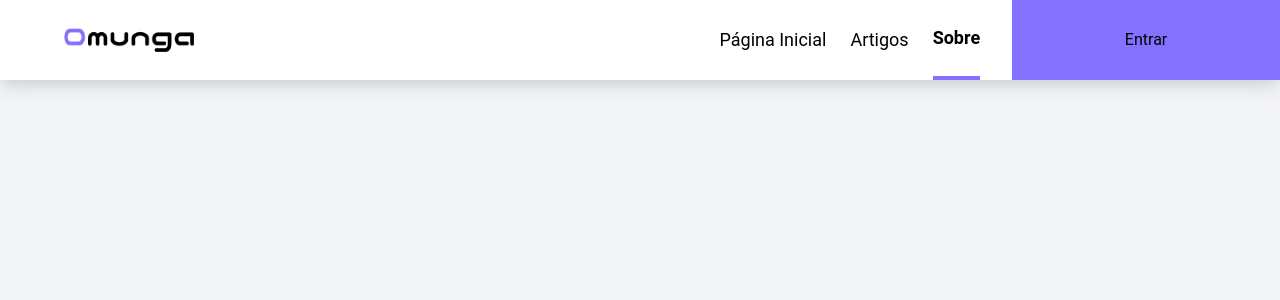
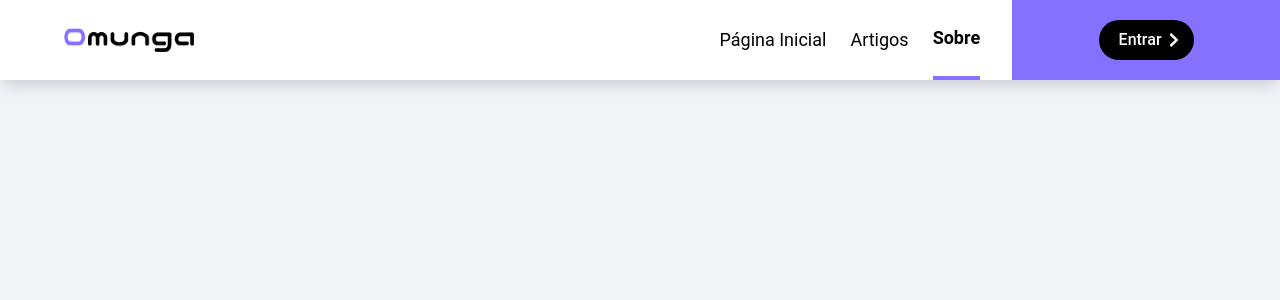
Before and after one commit to Francisco-Fetapi/omunga-front-end-tailwindcss, a Next.js app: page /sobre in a window 1280 px wide. Shown: the top 300 px of the page. Built offline with nearby package versions, Linux system fonts and the light colour scheme.

Commit message:
feat: button created and styled

```diff
--- /dev/null
+++ b/src/components/Button/Button.tsx
@@ -0,0 +1,37 @@
+interface ButtonProps {
+  /**
+   * Button label
+   */
+  children: React.ReactNode;
+  /**
+   * If true the button width it's going cover its container.
+   */
+  fullWidth?: boolean;
+  /**
+   * Define a icon to be showed at the right of button.
+   */
+  iconEnd?: React.ReactNode;
+  /**
+   * Define a icon to be showed at the left of button.
+   */
+  iconStart?: React.ReactNode;
+}
+
+export default function Button({
+  children,
+  fullWidth,
+  iconEnd,
+  iconStart,
+}: ButtonProps) {
+  return (
+    <button
+      className={` grid-flow-col gap-1 items-center text-white font-medium pl-5 pr-3 py-2 bg-black rounded-3xl ${
+        fullWidth ? "grid" : "inline-grid"
+      }`}
+    >
+      {iconStart && <>{iconStart}</>}
+      {children}
+      {iconEnd && <>{iconEnd}</>}
+    </button>
+  );
+}
--- a/src/components/Header/Header.tsx
+++ b/src/components/Header/Header.tsx
@@ -3,13 +3,15 @@ import Image from "next/image";
 import useHeaderLinks from "@/hooks/useHeaderLinks";
 import { useRouter } from "next/router";
 import Link from "next/link";
+import Button from "../Button/Button";
+import { FaChevronRight } from "react-icons/fa";
 
 export default function Header({ children }: React.PropsWithChildren) {
   const links = useHeaderLinks();
   const { pathname } = useRouter();
 
   return (
-    <header className="h-[80px] bg-white shadow-lg shadow-gray-300 flex items-center pl-16">
+    <header className="h-header bg-white shadow-lg shadow-gray-300 flex items-center pl-16">
       <div>
         <Image src={OmungaPhoto} width={130} height={150} alt="Imagem Omunga" />
       </div>
@@ -32,7 +34,7 @@ export default function Header({ children }: React.PropsWithChildren) {
           </ul>
           <div className="ml-5 w-[35%] min-w-[140px] bg-purple h-full flex items-center justify-center">
             <Link href="iniciar-sessao">
-              <button>Entrar</button>
+              <Button iconEnd={<FaChevronRight />}>Entrar</Button>
             </Link>
           </div>
         </div>
--- a/tailwind.config.js
+++ b/tailwind.config.js
@@ -18,10 +18,14 @@ module.exports = {
       },
       fontFamily: {
         sans: ["Roboto", "sans-serif"],
-        monospace: ["Nico Moji", "monospace"],
+        mono: ["Nico Moji", "monospace"],
       },
       borderRadius: {
         main: "25px",
+      },
+      height: {
+        header: "80px",
+        screen_height_with_header: "calc(100vh - 80px)",
       },
     },
   },
```
